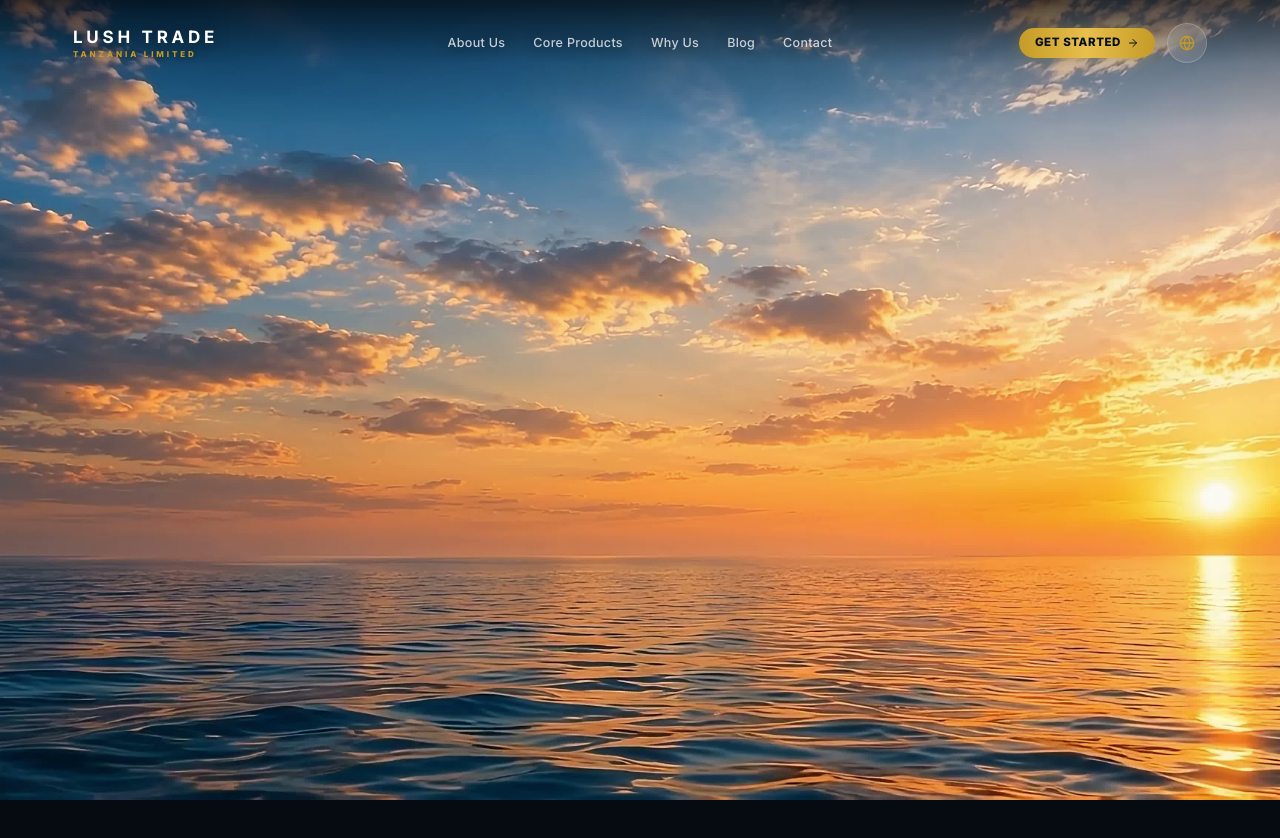
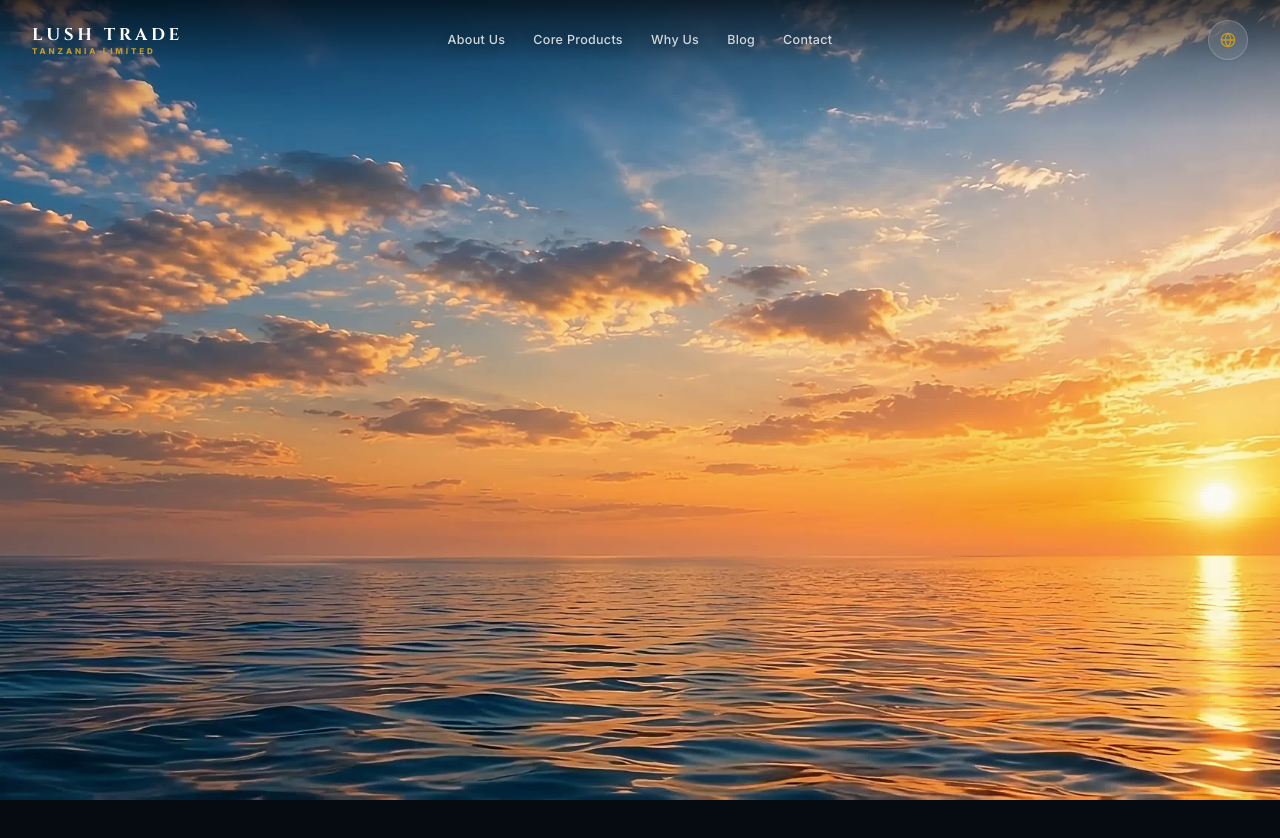
Before and after one commit to Siddharthv06/Lush-website, a Next.js app: page / in a window 1280 px wide. Shown: the top 838 px of the page. Built offline with nearby package versions, Linux system fonts and the light colour scheme.

Commit message:
style: update UI with premium navbar and scroll effects

```diff
--- a/src/app/globals.css
+++ b/src/app/globals.css
@@ -62,7 +62,7 @@ body {
   border: 1px solid rgba(197, 155, 39, 0.2);
 }
 
-/* Remove Side Scrollbar for all browsers while maintaining smooth scrolling */
+/* Remove Side Scrollbar across all browsers while maintaining smooth scrolling */
 ::-webkit-scrollbar {
   display: none !important;
   width: 0 !important;
--- a/src/app/layout.tsx
+++ b/src/app/layout.tsx
@@ -1,5 +1,5 @@
 import type { Metadata } from 'next';
-import { Inter, Plus_Jakarta_Sans } from 'next/font/google';
+import { Inter, Plus_Jakarta_Sans, Cinzel } from 'next/font/google';
 import './globals.css';
 import Header from '@/components/Header';
 import Footer from '@/components/Footer';
@@ -14,6 +14,12 @@ const inter = Inter({
 const plusJakartaSans = Plus_Jakarta_Sans({
   subsets: ['latin'],
   variable: '--font-heading',
+  display: 'swap',
+});
+
+const cinzel = Cinzel({
+  subsets: ['latin'],
+  variable: '--font-logo',
   display: 'swap',
 });
 
@@ -60,7 +66,7 @@ export default function RootLayout({
   children: React.ReactNode;
 }) {
   return (
-    <html lang="en" className={`${inter.variable} ${plusJakartaSans.variable}`}>
+    <html lang="en" className={`${inter.variable} ${plusJakartaSans.variable} ${cinzel.variable}`}>
       <head>
         <script
           dangerouslySetInnerHTML={{
--- a/src/components/Header.tsx
+++ b/src/components/Header.tsx
@@ -14,23 +14,13 @@ export default function Header() {
   const [isScrolled, setIsScrolled] = useState(false);
   const [mobileMenuOpen, setMobileMenuOpen] = useState(false);
   const [activeSection, setActiveSection] = useState('hero');
-  const [isPastHero, setIsPastHero] = useState(false);
 
-  // Track active section and whether user has scrolled past the hero section
+  // Track active section and scroll state
   useEffect(() => {
     const sectionIds = ['hero', 'about', 'products', 'usps', 'blog', 'contact'];
 
     const handleScroll = () => {
-      setIsScrolled(window.scrollY > 30);
-
-      // Dynamic Island: activates after scrolling past the hero home screen
-      const hero = document.getElementById('hero');
-      if (hero) {
-        const heroBottom = hero.offsetTop + hero.offsetHeight - 250;
-        setIsPastHero(window.scrollY >= heroBottom);
-      } else {
-        setIsPastHero(window.scrollY > 500);
-      }
+      setIsScrolled(window.scrollY > 20);
 
       const scrollPosition = window.scrollY + 200;
       for (let i = sectionIds.length - 1; i >= 0; i--) {
@@ -71,32 +61,36 @@ export default function Header() {
     { name: 'Contact', href: isHomePage ? '#contact' : '/#contact', id: 'contact' },
   ];
 
+  const hasWhiteBg = !isHomePage || activeSection !== 'hero';
+
   return (
     <>
       <header
         id="main-navbar"
-        className="fixed top-0 left-0 right-0 z-50 px-3 sm:px-6 lg:px-8 pt-2.5 sm:pt-3 pointer-events-none transition-all duration-300"
+        className={`fixed top-0 left-0 right-0 z-50 transition-all duration-300 ${
+          hasWhiteBg
+            ? 'bg-gradient-to-r from-white/95 via-brand-cream/95 to-white/95 backdrop-blur-xl border-b border-black/5 shadow-sm py-3 sm:py-3.5'
+            : 'bg-transparent border-b border-transparent shadow-none py-4 sm:py-5'
+        }`}
       >
-        <div
-          className={`pointer-events-auto mx-auto max-w-7xl px-5 sm:px-8 lg:px-10 py-2 sm:py-2.5 flex items-center justify-between relative rounded-full transition-all duration-500 ${
-            isPastHero
-              ? 'bg-black/40 backdrop-blur-md border border-white/15 shadow-[0_10px_30px_rgba(0,0,0,0.25)]'
-              : 'bg-transparent border border-transparent shadow-none'
-          }`}
-        >
+        <div className="mx-auto max-w-7xl px-4 sm:px-6 lg:px-8 flex items-center justify-between relative">
           {/* Left: Authentic Corporate Logo Typography */}
           <Link href="/" className="flex flex-col select-none z-10 group focus:outline-none">
-            <span className="font-logo font-bold text-[15px] sm:text-[17px] tracking-[0.22em] text-white group-hover:text-amber-100 transition-colors uppercase leading-none drop-shadow-[0_2px_8px_rgba(0,0,0,0.6)]">
+            <span className={`font-logo font-bold text-[15px] sm:text-[17px] tracking-[0.22em] uppercase leading-none transition-colors duration-200 ${
+              hasWhiteBg ? 'text-brand-dark group-hover:text-brand-forest' : 'text-white group-hover:text-amber-100'
+            }`}>
               LUSH TRADE
             </span>
             <div className="flex items-center space-x-1.5 mt-1">
-              <span className="text-[7px] sm:text-[8px] font-sans font-extrabold tracking-[0.36em] text-brand-gold uppercase leading-none drop-shadow-[0_1px_4px_rgba(0,0,0,0.6)]">
+              <span className={`text-[7px] sm:text-[8px] font-sans font-extrabold tracking-[0.36em] uppercase leading-none transition-colors duration-200 ${
+                hasWhiteBg ? 'text-brand-forest' : 'text-brand-gold'
+              }`}>
                 TANZANIA LIMITED
               </span>
             </div>
           </Link>
 
-          {/* Center: Perfectly Centered Navigation Links (Borderless & Minimalist) */}
+          {/* Center: Perfectly Centered Navigation Links */}
           <nav className="hidden lg:flex items-center absolute left-1/2 -translate-x-1/2 gap-5 xl:gap-7 text-[12.5px] font-medium tracking-wide">
             {navLinks.map((link) => {
               const isActive = activeSection === link.id;
@@ -105,14 +99,24 @@ export default function Header() {
                   key={link.name}
                   href={link.href}
                   onClick={() => setActiveSection(link.id)}
-                  className={`relative py-1 transition-colors duration-200 flex items-center gap-1.5 drop-shadow-[0_2px_6px_rgba(0,0,0,0.6)] ${
-                    isActive
-                      ? 'text-white font-semibold'
-                      : 'text-white/75 hover:text-white'
+                  className={`relative py-1 transition-colors duration-200 flex items-center gap-1.5 ${
+                    hasWhiteBg
+                      ? isActive
+                        ? 'text-brand-dark font-bold'
+                        : 'text-slate-600 hover:text-brand-dark font-medium'
+                      : isActive
+                        ? 'text-white font-semibold drop-shadow-[0_2px_6px_rgba(0,0,0,0.6)]'
+                        : 'text-white/80 hover:text-white drop-shadow-[0_2px_6px_rgba(0,0,0,0.6)]'
                   }`}
                 >
                   {isActive && (
-                    <span className="w-1.5 h-1.5 rounded-full bg-brand-gold shadow-[0_0_8px_#C59B27]" />
+                    <span
+                      className={`w-1.5 h-1.5 rounded-full ${
+                        hasWhiteBg
+                          ? 'bg-brand-forest'
+                          : 'bg-brand-gold shadow-[0_0_8px_#C59B27]'
+                      }`}
+                    />
                   )}
                   <span>{link.name}</span>
                 </a>
@@ -121,29 +125,25 @@ export default function Header() {
           </nav>
 
           {/* Right: Sleek Luxury Pill "Get Started" Button + Language Selector */}
-          <div className="hidden lg:flex items-center space-x-3 z-10">
-            <a
-              href="#contact"
-              onClick={() => setActiveSection('contact')}
-              className="relative inline-flex items-center justify-center gap-1.5 px-4 py-1.5 text-[11.5px] font-extrabold uppercase tracking-wider text-brand-dark bg-gradient-to-r from-brand-gold via-brand-goldLight to-brand-gold rounded-full shadow-[0_0_16px_rgba(197,155,39,0.3)] hover:shadow-[0_0_24px_rgba(197,155,39,0.55)] hover:scale-105 active:scale-95 transition-all duration-300"
-            >
-              <span>Get Started</span>
-              <ArrowRight className="w-3 h-3" />
-            </a>
+          <div className="hidden sm:flex items-center space-x-3 z-10">
 
             {/* Compact Language Selector icon */}
-            <LanguageSelector isHomePage={isHomePage} isScrolled={isScrolled} />
+            <LanguageSelector isHomePage={isHomePage} isScrolled={isScrolled} hasWhiteBg={hasWhiteBg} />
           </div>
 
           {/* Mobile Right Bar: Language Icon + Hamburger */}
           <div className="flex lg:hidden items-center space-x-2.5 z-10">
-            <LanguageSelector isHomePage={isHomePage} isScrolled={isScrolled} />
+            <LanguageSelector isHomePage={isHomePage} isScrolled={isScrolled} hasWhiteBg={hasWhiteBg} />
 
             <button
               type="button"
               aria-label="Toggle navigation menu"
               onClick={() => setMobileMenuOpen(!mobileMenuOpen)}
-              className="p-1.5 text-white/90 hover:text-white focus:outline-none drop-shadow-[0_2px_6px_rgba(0,0,0,0.6)]"
+              className={`p-1.5 focus:outline-none transition-colors ${
+                hasWhiteBg
+                  ? 'text-slate-800 hover:text-slate-950'
+                  : 'text-white/90 hover:text-white drop-shadow-[0_2px_6px_rgba(0,0,0,0.6)]'
+              }`}
             >
               {mobileMenuOpen ? <X className="w-5 h-5" /> : <Menu className="w-5 h-5" />}
             </button>
--- a/src/components/HeroSection.tsx
+++ b/src/components/HeroSection.tsx
@@ -171,10 +171,7 @@ export default function HeroSection() {
             />
           </h1>
 
-          {/* Subheading */}
-          <p className="hero-subheading font-normal text-slate-200/90 text-center mx-auto drop-shadow-md z-30 px-4">
-            {HERO_CONFIG.subheading.text}
-          </p>
+
         </motion.div>
 
         {/* Organic Ocean Wave Curve Divider (Seamless boundary into About section) */}
--- a/src/components/LanguageSelector.tsx
+++ b/src/components/LanguageSelector.tsx
@@ -27,6 +27,7 @@ interface LanguageSelectorProps {
   isHomePage?: boolean;
   isScrolled?: boolean;
   isMobile?: boolean;
+  hasWhiteBg?: boolean;
 }
 
 declare global {
@@ -40,6 +41,7 @@ export default function LanguageSelector({
   isHomePage = true,
   isScrolled = false,
   isMobile = false,
+  hasWhiteBg = false,
 }: LanguageSelectorProps) {
   const [isOpen, setIsOpen] = useState(false);
   const [currentLang, setCurrentLang] = useState('en');
@@ -194,10 +196,10 @@ export default function LanguageSelector({
     );
   }
 
-  // Desktop Button styling based on header theme
-  const buttonBorderClass = !isHomePage || !isScrolled
-    ? 'border-white/20 hover:border-brand-gold/60 bg-white/10 hover:bg-white/15 text-white'
-    : 'border-slate-300 hover:border-brand-gold/60 bg-slate-100/90 hover:bg-slate-200/90 text-slate-800';
+  // Desktop Button styling matching current header theme
+  const buttonBorderClass = hasWhiteBg
+    ? 'border-black/10 hover:border-brand-gold/60 bg-white/60 hover:bg-white/90 text-slate-800'
+    : 'border-white/20 hover:border-brand-gold/60 bg-white/10 hover:bg-white/15 text-white';
 
   return (
     <div ref={dropdownRef} className="relative inline-block text-left">
--- a/tailwind.config.js
+++ b/tailwind.config.js
@@ -25,6 +25,7 @@ module.exports = {
       fontFamily: {
         sans: ['var(--font-sans)', 'sans-serif'],
         heading: ['var(--font-heading)', 'sans-serif'],
+        logo: ['var(--font-logo)', 'serif'],
       },
       boxShadow: {
         'glass': '0 8px 32px 0 rgba(0, 0, 0, 0.08)',
```
Also changed, not shown: src/components/ProductsGrid.tsx (+3 -27 lines), src/components/AboutSection.tsx (line endings or trailing spaces).
